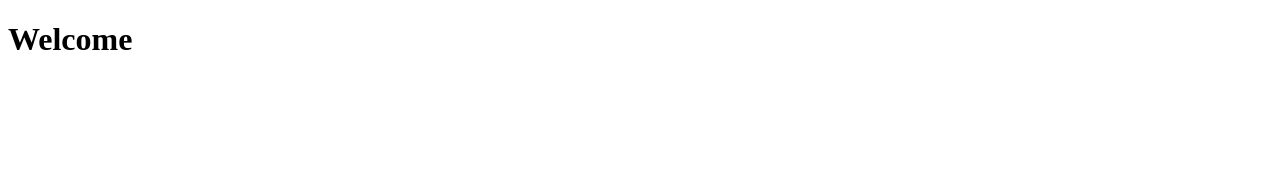
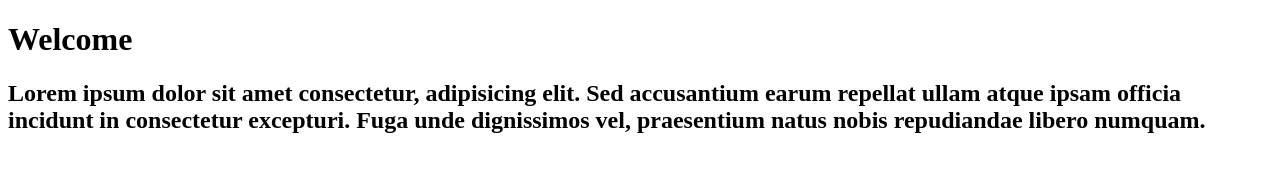
Before and after one commit to siddhika28/portfolio, a plain HTML site: page index.html in a window 1280 px wide. Drawn offline with Linux system fonts and the light colour scheme.

Commit message:
h2 adding

```diff
--- a/index.html
+++ b/index.html
@@ -10,6 +10,9 @@
 
 <body>
     <h1>Welcome</h1>
+    <h2>Lorem ipsum dolor sit amet consectetur, adipisicing elit. Sed accusantium earum repellat ullam atque ipsam
+        officia incidunt in consectetur excepturi. Fuga unde dignissimos vel, praesentium natus nobis repudiandae libero
+        numquam.</h2>
 </body>
 
 </html>
```
